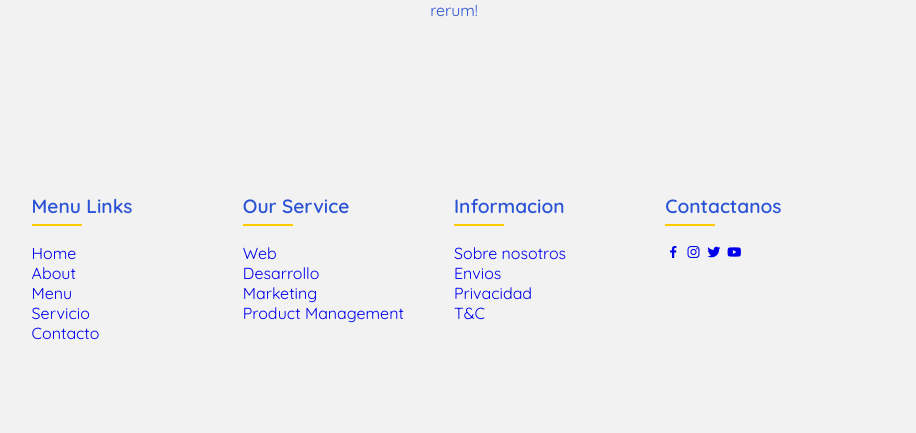
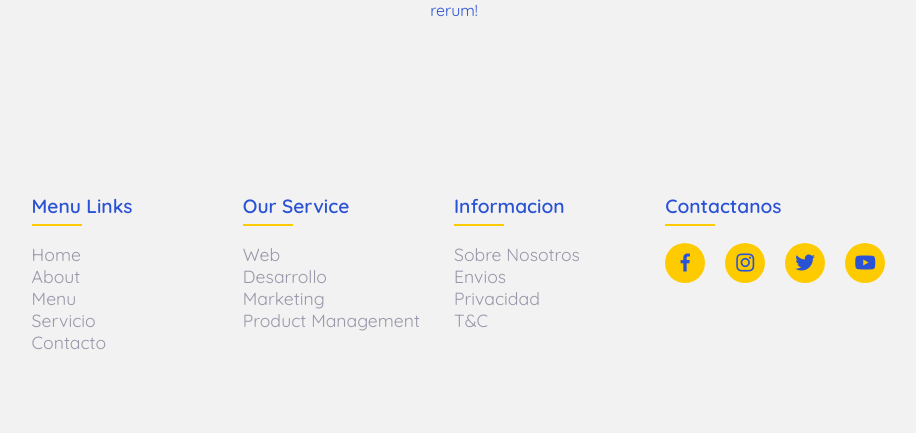
Before and after one commit to Sir-Fehane/Integrador, a PHP site: page /html/front.html in a window 1280 px wide. Shown: the part 2293-2726 px from the top of the page, without its empty margins (186-1102 px from the left). Before the commit the page ends 2633 px from the top, so only its background shows below. Run offline with PHP 8.4, Linux system fonts and the light colour scheme.

Commit message:
Footer terminado
askdjha

```diff
--- a/INTEGRADORA/css/header.css
+++ b/INTEGRADORA/css/header.css
@@ -1,3 +1,4 @@
+/*Base*/
 *
 {
     padding: 0;
@@ -26,6 +27,7 @@ body{
     color:var(--text-color);
     background-color:#F2F2F2 ;
 }
+/*Header*/
 header{
     position: fixed;
     top: 0;
@@ -65,6 +67,7 @@ header{
 section{
 padding: 70px 17%;
 }
+/*Cuerpo*/
 .home{
     width: 100%;
     min-height: 90vh;
@@ -97,6 +100,7 @@ padding: 70px 17%;
     transform: scale(1.2) translateY(10px);
     transition: .4s;
 }
+/*Acerca*/
 .about{
     display: grid;
     grid-template-columns: repeat(2,2fr);
@@ -119,6 +123,7 @@ padding: 70px 17%;
     margin: 0.8rem 0 1.8rem;
     line-height: 1.7;
 }
+/*Servicio*/
 .service-container{
     display: grid;
     grid-template-columns: repeat(auto-fit, minmax(240px,auto));
@@ -144,6 +149,7 @@ padding: 70px 17%;
 display: flex;
 flex-wrap: wrap;
 }
+/*Footer*/
 .footer{
 padding: 10px 0;
 }
@@ -165,3 +171,40 @@ width: 25%;
     bottom: -8px;
     background-color: var(--main-color);
 }
+.col ul li::not(:last-child){
+    margin-bottom: 15px;
+}
+.col ul li a{
+    color: #9897a9;
+    font-size: 1.1rem;
+    display: block;
+    text-transform: capitalize;
+    transition: .4s;
+}
+.col ul li a:hover{
+    color:var(--text-color);
+    transform: translateX(-12px);
+}
+.col .social{
+    width: 220px;
+    display: flex;
+    align-items: center;
+    justify-content: space-between;
+}
+.col .social a{
+    height: 40px;
+    width: 40px;
+    background: var(--main-color);
+    color:var(--text-color);
+    display: inline-flex;
+    align-items: center;
+    justify-content: center;
+    font-size: 1.5rem;
+    border-radius: 50%;
+    transition: .4s;
+}
+.col .social a:hover{
+    transform: scale(1.5,1.5);
+    color: var(--bg-color);
+    background: var(--main-color);
+}
--- a/INTEGRADORA/html/front.html
+++ b/INTEGRADORA/html/front.html
@@ -35,7 +35,7 @@
             <img src="../img/piejm.png">
         </div>
     </section>
-    <!--Pie-->
+
     <section class="about" id="about">
         <div class="about-img">
             <img src="../img/cajap.png">
```
